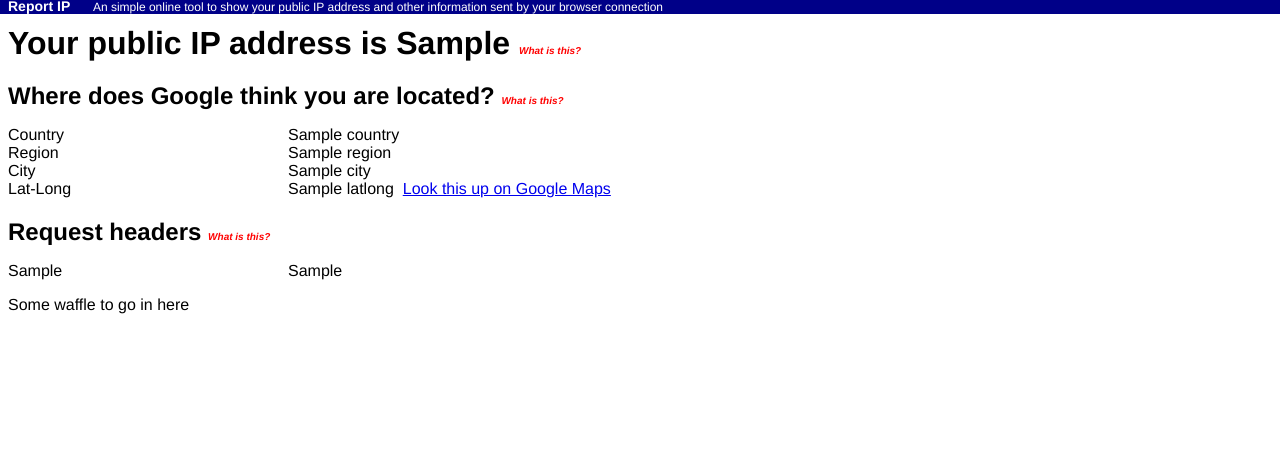
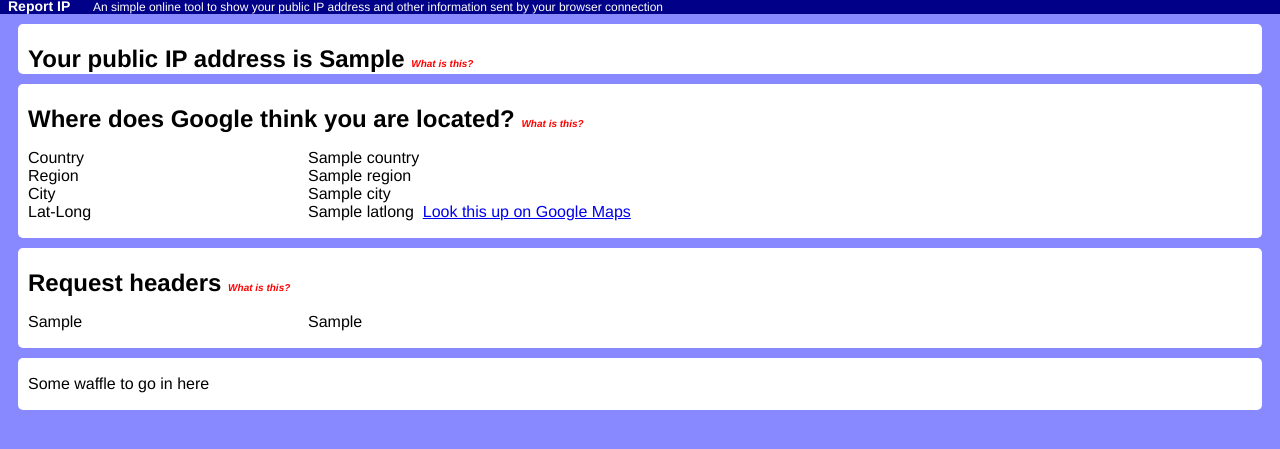
Before and after one commit to JohnSmithDev/report-ip, a Django app: template templates/index.html in a window 1280 px wide. Shown: the top 449 px of the page. Run offline with Django 3.2, Linux system fonts and the light colour scheme; the template is opened without the code that fills it: most values are stand-ins (such as "Sample title", 1, 10 or a date in 2020); parts of the project's set-up code (start-up, migrations or seed data) failed here and were passed over.

Commit message:
tarted up the HTML copy and CSS

```diff
--- a/static/css/report-ip.css
+++ b/static/css/report-ip.css
@@ -1,11 +1,12 @@
 body {
-	font-family: Helvetica, Arial, sans-serif
+	font-family: Helvetica, Arial, sans-serif;
+	background-color: #88f;
 }
 header {
 	color: white;
 	background-color: #008;
 	font-size: 12px;
-	margin: -10px;
+	margin: -10px -10px 10px -10px; /* top/right/bottom/left */
 }
 
 header h1 {
@@ -13,8 +14,19 @@ header h1 {
 	font-size: 14px;
 	padding-left: 10px;
 	padding-right: 20px;
+	padding-top: 0px;
 	margin-top: 0px;
-	padding-top: 0px;
+}
+
+section {
+	background-color: white;
+	margin: 10px;
+	padding: 1px 10px 1px 10px; /* top/right/bottom/left */
+	-webkit-border-radius: 5px;
+	-moz-border-radius: 5px;
+	-o-border-radius: 5px;
+	-ms-border-radius: 5px;
+	border-radius: 5px;
 }
 
 h1, h2, h3, h4, h5, h6 {
@@ -56,7 +68,7 @@ dl:after {
 	-o-border-radius: 5px;
 	-ms-border-radius: 5px;
 	border-radius: 5px;
-	background-color: yellow;
+	background-color: #ff8; /* pale yellow */
 }
 
 .hidden {
--- a/templates/index.html
+++ b/templates/index.html
@@ -1,12 +1,15 @@
 {% extends "base.html" %}
 
 {% block body %}
+<section>
 <h1>Your public IP address is {{ ip_addr }} <a href="http://en.wikipedia.org/wiki/IP_address" class="explain-link">What is this?</a></h1>
 <p class="explanation hidden">
 An "Internet Protocol" (IP) address is like a postal or zip code on the internet.  It can be used to identify you or other people
 using the same internet connection as you.  Learn more at <a href="http://en.wikipedia.org/wiki/IP_address">the Wikipedia page</a>
 on this subject.
 </p>
+</section>
+<section>
 <h2>Where does Google think you are located?&nbsp;<a href="http://en.wikipedia.org/wiki/IP_geolocation" class="explain-link">What is this?</a></h2>
 <p class="explanation hidden">
 Various companies, including Google, have built up databases that map IP addresses to physical real-world locations.
@@ -27,7 +30,9 @@ the Wikipedia page</a> on this subject.
 		{% else %}Unknown{% endif %}
 	</dd>
 </dl>
+</section>
 
+<section>
 <h2>Request headers&nbsp;<a href="http://en.wikipedia.org/wiki/HTTP_header" class="explain-link">What is this?</a></h2>
 <p class="explanation hidden">
 Every time your web browser fetches some information - e.g. a web page or a picture - from the internet,
@@ -36,17 +41,18 @@ your preferred language is and what type of browser you have.  Learn more at <a
 href="http://en.wikipedia.org/wiki/HTTP_header">the Wikipedia page</a> on this subject.
 </p>
 <dl>
-	{% for hdr in headers.items %}
+	{% for hdr in headers %}
 	<dt>{{ hdr.0 }}</dt>
 	<dd>{{ hdr.1 }}</dd>
 	{% endfor %}
 </dl>
+</section>
 
-<div class="clearfix"></div>
-
+<section>
 <p>
 Some waffle to go in here
 </p>
+</section>
 
 <script src="static/js/main.js"></script>
 {% endblock %}
```
